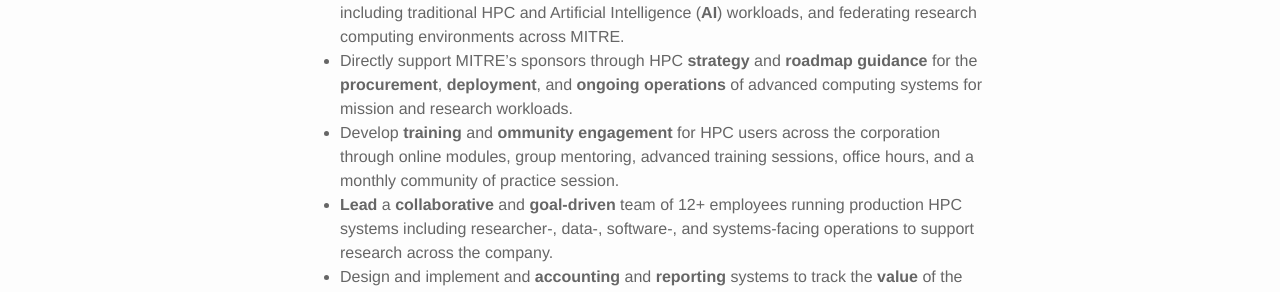
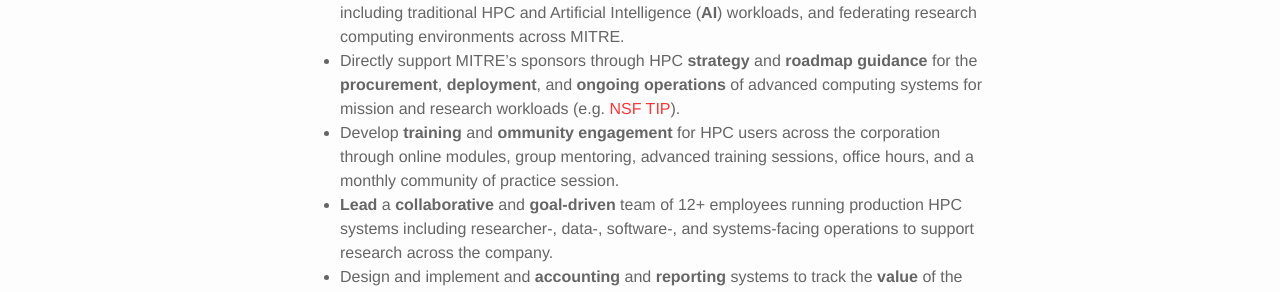
Before and after one commit to ceharvs/ceharvs.github.io, a Jekyll site: the page built from cv.md, in a window 1280 px wide and 900 px high, scrolled down 441 px. Shown: the part 184-476 px from the top of the window. Built offline with Jekyll 4.4.1, drawn with Linux system fonts in a browser that asks for light colours; nearby versions of some CDN libraries.

Commit message:
new tip added

```diff
--- a/cv.md
+++ b/cv.md
@@ -17,7 +17,7 @@
 The MITRE Corporation, McLean, VA
 
 * Coordinate and drive **strategic planning** for the future of High Performance Computing (**HPC**) at MITRE across **system procurement ($20M+)**, supporting **diverse use case** including traditional HPC and Artificial Intelligence (**AI**) workloads, and federating research computing environments across MITRE.
-* Directly support MITRE’s sponsors through HPC **strategy** and **roadmap guidance** for the **procurement**, **deployment**, and **ongoing operations** of advanced computing systems for mission and research workloads.
+* Directly support MITRE’s sponsors through HPC **strategy** and **roadmap guidance** for the **procurement**, **deployment**, and **ongoing operations** of advanced computing systems for mission and research workloads (e.g. [NSF TIP](https://nsf-gov-resources.nsf.gov/files/TIPRoadmap_WEB.pdf)).
 * Develop **training** and **ommunity engagement** for HPC users across the corporation through online modules, group mentoring, advanced training sessions, office hours, and a monthly community of practice session.
 * **Lead** a **collaborative** and **goal-driven** team of 12+ employees running production HPC systems including researcher-, data-, software-, and systems-facing operations to support research across the company.
 * Design and implement and **accounting** and **reporting** systems to track the **value** of the HPC service including **utilization metrics** from Slurm, employee data from the corporate Denodo endpoints, and robust **user feedback surveys**.
```
Also changed, not shown: _posts/2024-08-22-nsf-tip.markdown (added, +15 -0 lines), img/tip-roadmap-herobanner-1350x440.png (added).
